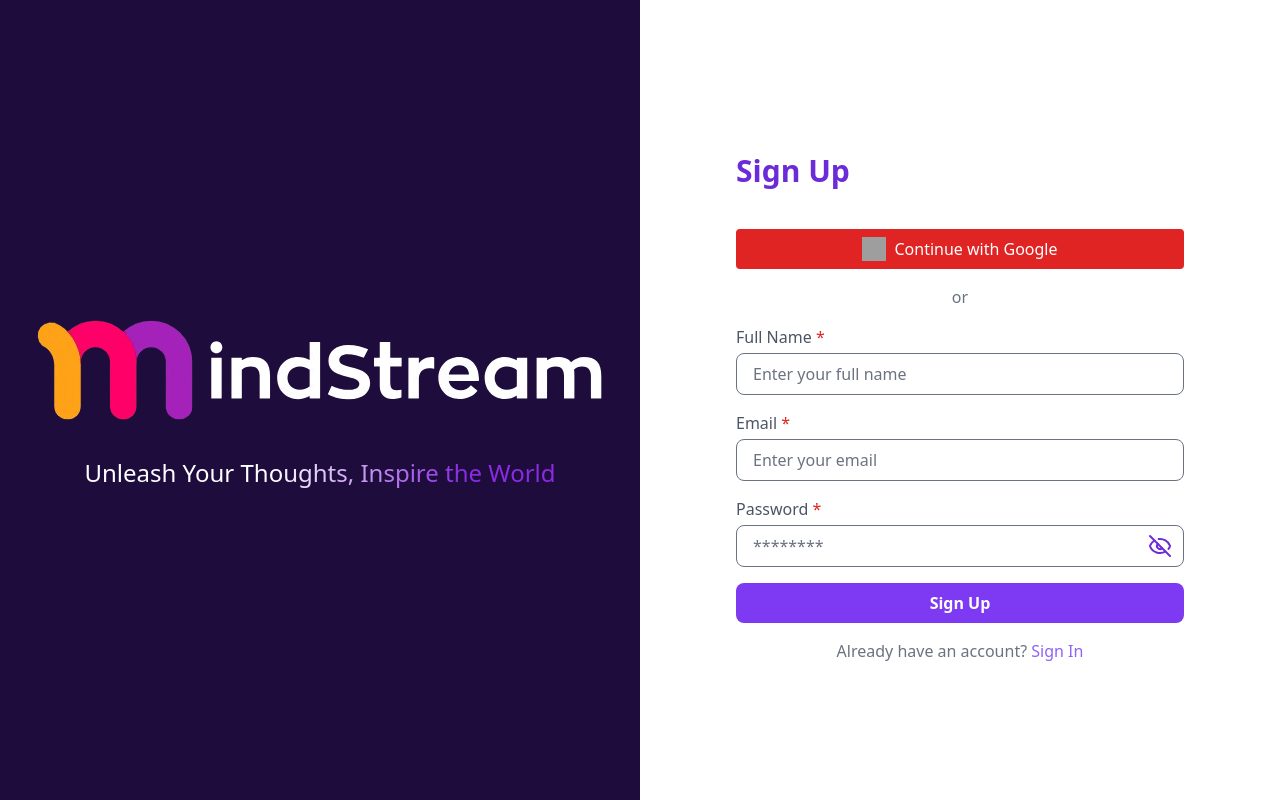
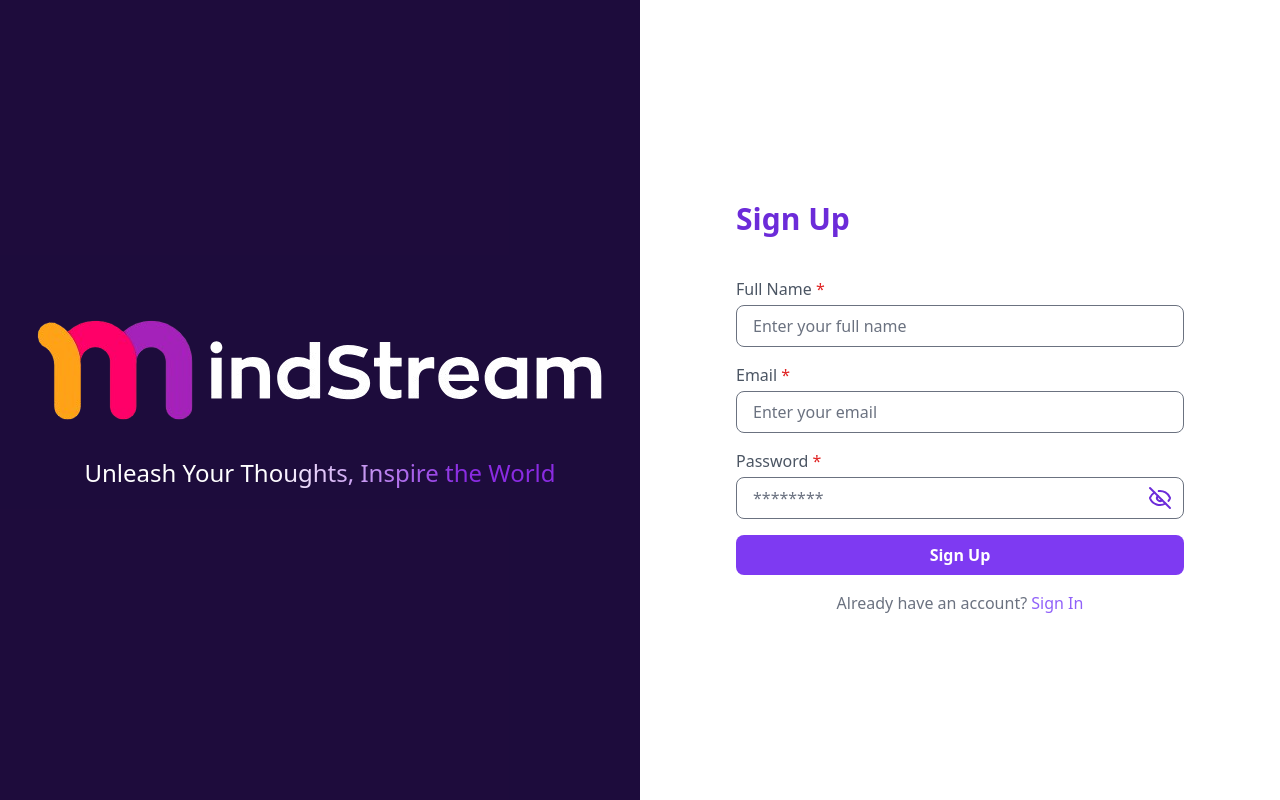
Before and after one commit to Waqar-Mehmood-Osol-Tech/mind-stream, a React (Vite) app in the folder client/: page /sign-up in a window 1280 px wide. Built offline with nearby package versions, Linux system fonts and the light colour scheme; grey boxes are pictures that could not be loaded.

Commit message:
Enhance OAuth component by adding withCredentials support in API call and comment out usage in SignIn and SignUp pages

```diff
--- a/client/src/components/OAuth.jsx
+++ b/client/src/components/OAuth.jsx
@@ -1,10 +1,10 @@
 import { GoogleAuthProvider, signInWithPopup, getAuth } from "firebase/auth";
 import { app } from "../firebase";
-import { useDispatch } from 'react-redux';
-import { useNavigate } from 'react-router-dom';
-import axios from 'axios';
+import { useDispatch } from "react-redux";
+import { useNavigate } from "react-router-dom";
+import axios from "axios";
 
-import { signInSuccess } from '../redux/user/userSlice.js';
+import { signInSuccess } from "../redux/user/userSlice.js";
 
 function OAuth() {
   const navigate = useNavigate();
@@ -15,11 +15,15 @@ function OAuth() {
     provider.setCustomParameters({ prompt: "select_account" });
     try {
       const resultsFromGoogle = await signInWithPopup(auth, provider);
-      const res = await axios.post(`${import.meta.env.VITE_BACK_END_URL}/api/auth/google`, {
-        name: resultsFromGoogle.user.displayName,
-        email: resultsFromGoogle.user.email,
-        googlePhotoUrl: resultsFromGoogle.user.photoURL,
-      });
+      const res = await axios.post(
+        `${import.meta.env.VITE_BACK_END_URL}/api/auth/google`,
+        {
+          name: resultsFromGoogle.user.displayName,
+          email: resultsFromGoogle.user.email,
+          googlePhotoUrl: resultsFromGoogle.user.photoURL,
+        },
+        { withCredentials: true }
+      );
 
       if (res.status === 200) {
         dispatch(signInSuccess(res.data));
--- a/client/src/pages/auth/SignIn.jsx
+++ b/client/src/pages/auth/SignIn.jsx
@@ -10,7 +10,7 @@ import {
   signInStart,
   clearError,
 } from "../../redux/user/userSlice";
-import OAuth from "../../components/OAuth";
+// import OAuth from "../../components/OAuth";
 import { Eye, EyeOff } from "lucide-react";
 import logo from "../../assets/logo.png";
 import { useForm } from "react-hook-form";
@@ -132,10 +132,10 @@ const SignIn = () => {
             </h2>
           </div>
 
-          {/* Google Sign In */}
+          {/* Google Sign In
           <OAuth />
 
-          <div className="text-center my-4 text-gray-500">or</div>
+          <div className="text-center my-4 text-gray-500">or</div> */}
 
           {/* Email and Password Form */}
           <form onSubmit={handleSubmit(onSubmit)} className="space-y-4">
--- a/client/src/pages/auth/SignUp.jsx
+++ b/client/src/pages/auth/SignUp.jsx
@@ -3,7 +3,7 @@ import { useState } from "react";
 import { Link, useNavigate } from "react-router-dom";
 import axios from "axios";
 import { Alert, Spinner } from "flowbite-react";
-import OAuth from "../../components/OAuth";
+// import OAuth from "../../components/OAuth";
 import { Eye, EyeOff } from "lucide-react";
 import logo from "../../assets/logo.png";
 import { useForm } from "react-hook-form";
@@ -143,10 +143,10 @@ const SignUp = () => {
             <h2 className="text-3xl font-bold text-purple-700 my-4">Sign Up</h2>
           </div>
 
-          {/* Google Sign Up */}
+          {/* Google Sign Up
           <OAuth />
 
-          <div className="text-center my-4 text-gray-500">or</div>
+          <div className="text-center my-4 text-gray-500">or</div> */}
 
           {/* Sign Up Form */}
           <form onSubmit={handleSubmit(onSubmit)} className="space-y-4">
```
